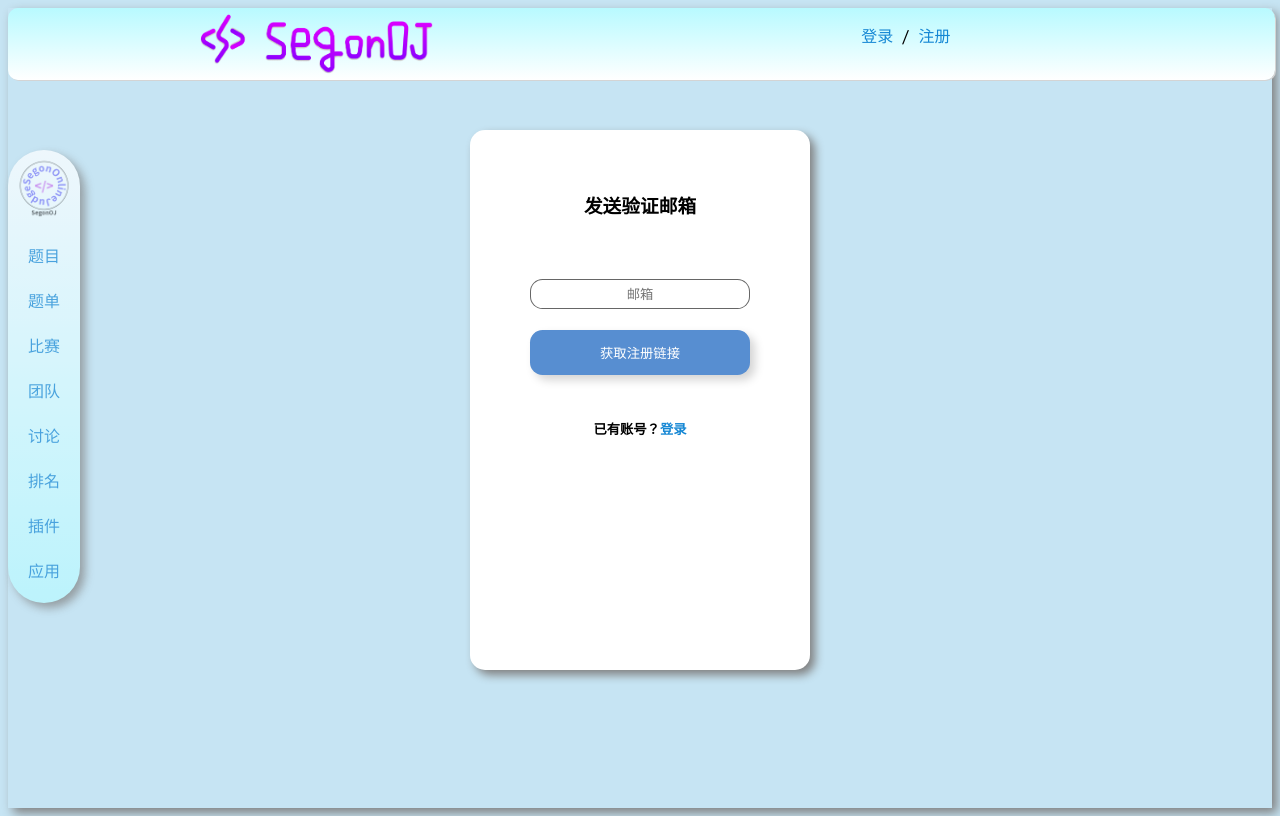
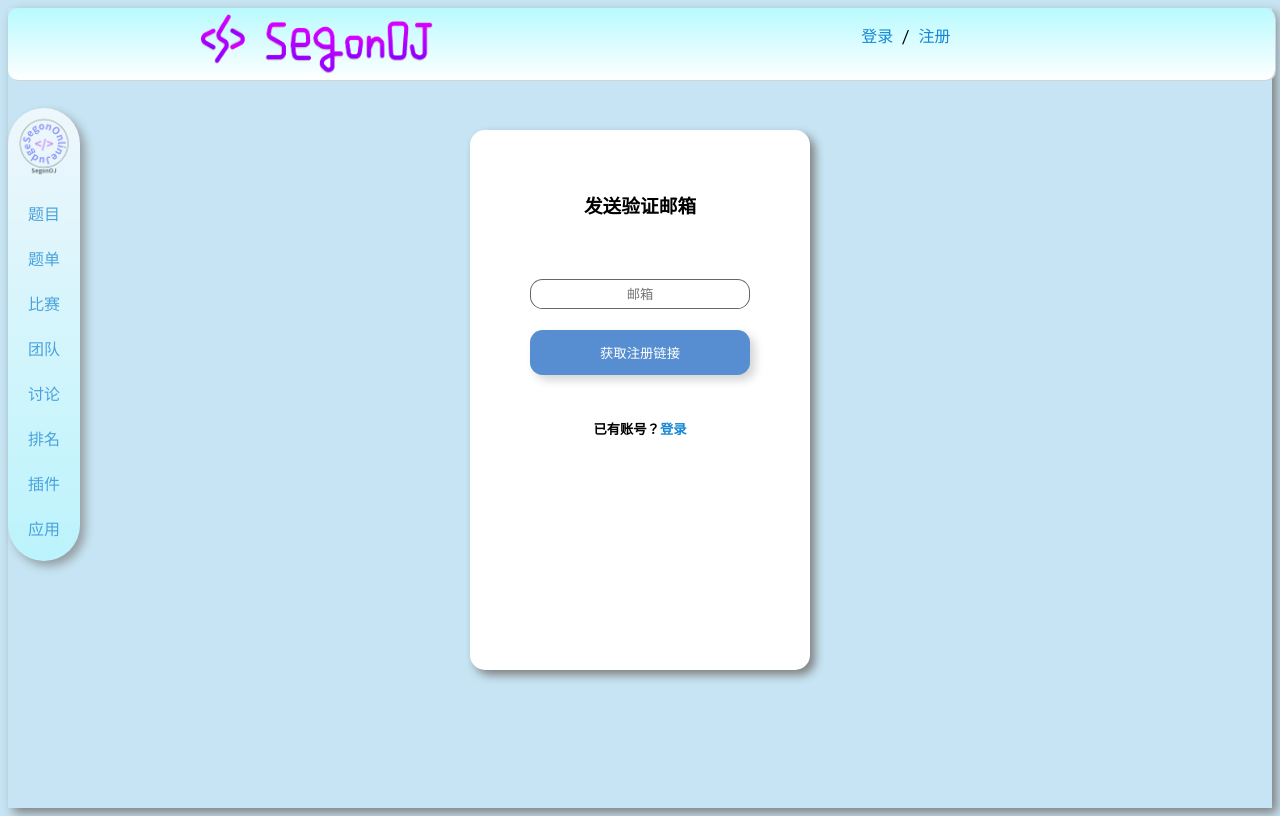
Before and after one commit to OIerCity/SegonOJ-Website, a Flask app: page /register in a window 1280 px wide. Run offline with Flask 2, Linux system fonts and the light colour scheme; parts of the project's set-up code (start-up, migrations or seed data) failed here and were passed over.

Commit message:
UI very good

```diff
--- a/static/general/css/theme-SegonOJ-v1.0.0.css
+++ b/static/general/css/theme-SegonOJ-v1.0.0.css
@@ -34,7 +34,6 @@ nav {
     transition: 0.7s;
     border-radius: 36px;
     transform: translate(0px,0px);
-    top: 50px;
     margin: 100px 0;
 }
 
```
